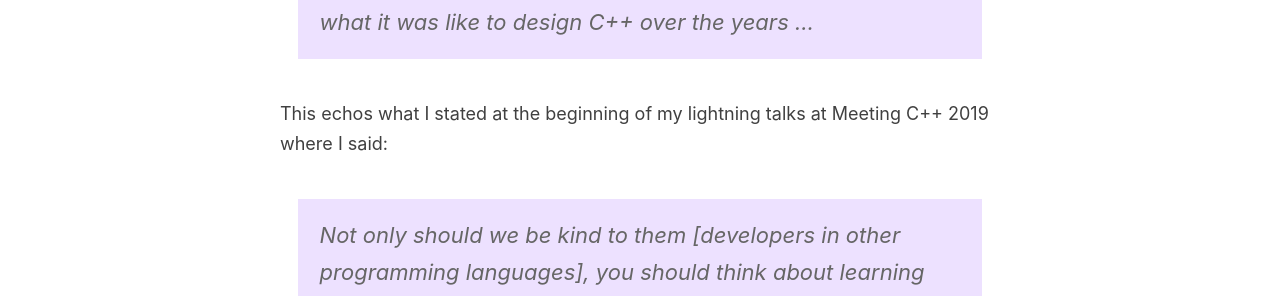
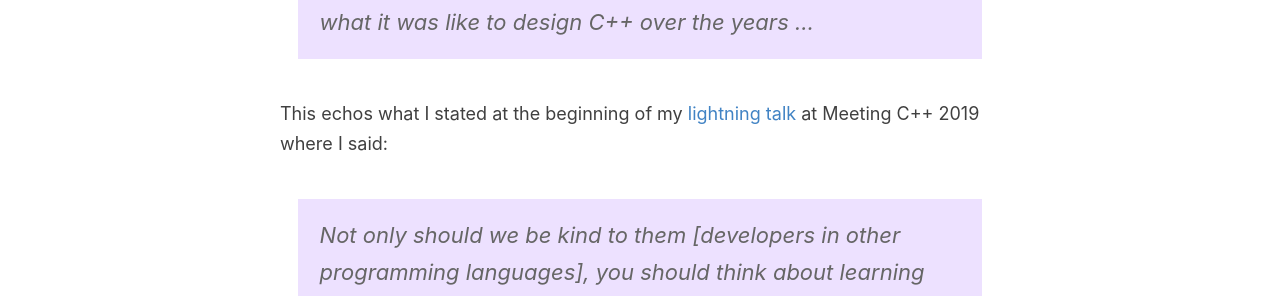
Before and after one commit to codereport/codereport.github.io, a Jekyll site: the page built from _posts/2020-04-10-CppCastEpisode242IsAwesome.md, in a window 1280 px wide and 900 px high, scrolled down 4213 px. Shown: the part 258-554 px from the top of the window. Built offline with Jekyll 4.4.1, drawn with Linux system fonts in a browser that asks for light colours.

Commit message:
Update 2020-04-10-CppCastEpisode242IsAwesome.md

```diff
--- a/_posts/2020-04-10-CppCastEpisode242IsAwesome.md
+++ b/_posts/2020-04-10-CppCastEpisode242IsAwesome.md
@@ -70,7 +70,7 @@ He also tells an awesome story about himself, Bjarne, Niko and other Rust folks
 
 > And once he [Stroustrup] realizes that we [the Rust team] actually like C++ and that we aren't just hear to dog on C++, we started to have this really awesome conversation about what it was like to design C++ over the years ...
 
-This echos what I stated at the beginning of my lightning talks at Meeting C++ 2019 where I said:
+This echos what I stated at the beginning of my [lightning talk](https://www.youtube.com/watch?v=tsfaE-eDusg) at Meeting C++ 2019 where I said:
 
 > Not only should we be kind to them [developers in other programming languages], you should think about learning some of these languages.
 
```
